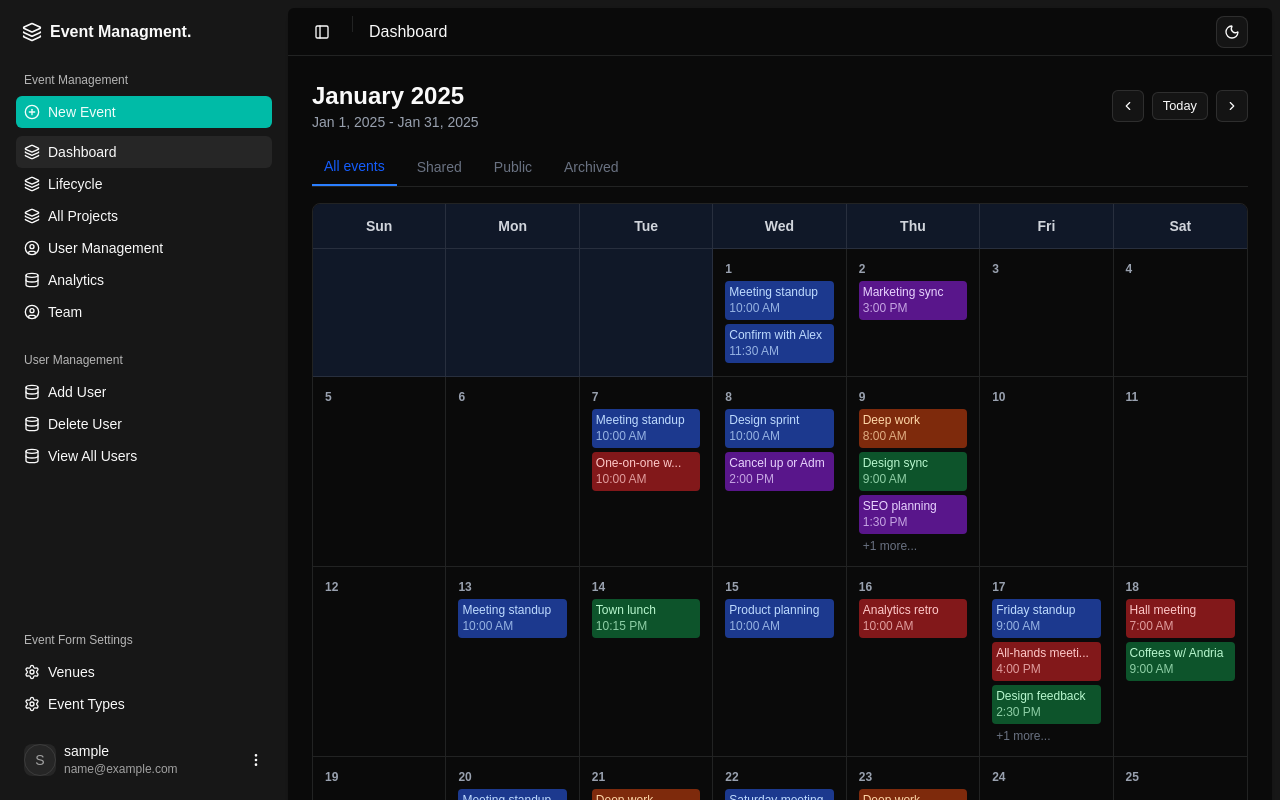
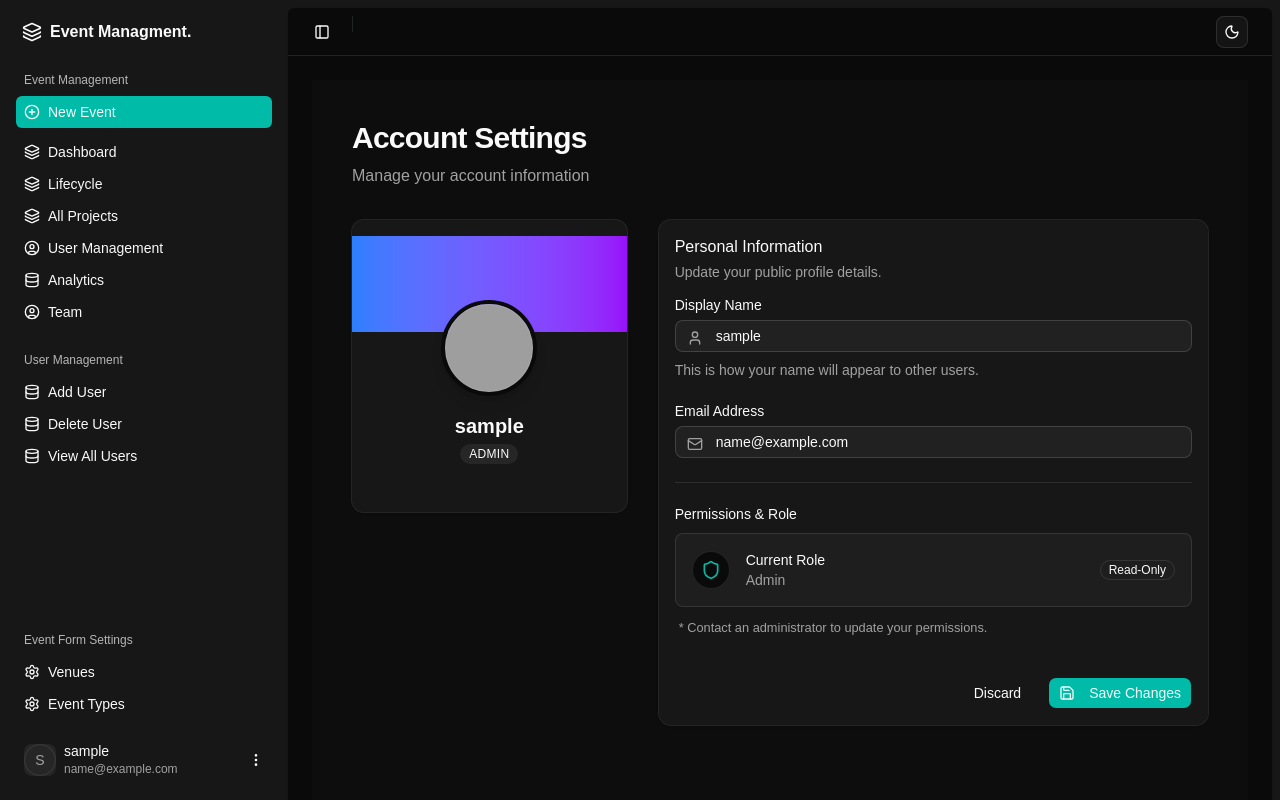
Before and after one commit to sudheera2003/fd-group-project, a React (Vite) app in the folder client/: page /profile in a window 1280 px wide. Before the commit this address led to /dashboard. Shown: the top 800 px of the page. Built offline with nearby package versions, Linux system fonts and the light colour scheme; no server answers; sample sign-in values are in the browser's storage; grey boxes are pictures that could not be loaded.

Commit message:
profile edit

```diff
--- a/client/src/App.tsx
+++ b/client/src/App.tsx
@@ -23,6 +23,7 @@ import ProtectedRoute from "./components/protected-route";
 import ApprovalsPage from "./components/content/organizer/approvals-page";
 import VenuesPage from "./components/content/admin/venues-page";
 import EventTypesPage from "./components/content/admin/event-types-page";
+import ProfilePage from "./components/content/profile-page";
 
 function App() {
   const { user, isLoading } = useAuth();
@@ -301,6 +302,7 @@ function App() {
           <Route element={<DashboardLayout />}>
             <Route element={<ProtectedRoute allowedRoles={['admin', 'organizer', 'member']} />}>
               <Route path="/dashboard" element={<DashboardContent events={events} />} />
+              <Route path="/profile" element={<ProfilePage />} />
             </Route>
             {/* A. ADMIN ROUTES */}
             <Route element={<ProtectedRoute allowedRoles={['admin']} />}>
--- a/client/src/components/app-sidebar.tsx
+++ b/client/src/components/app-sidebar.tsx
@@ -308,6 +308,10 @@ function NavUser({
     logout();
     navigate("/login");
   };
+
+  const editProfile = () => {
+    navigate("/profile");
+  };
   return (
     <SidebarMenu>
       <SidebarMenuItem>
@@ -356,17 +360,9 @@ function NavUser({
             </DropdownMenuLabel>
             <DropdownMenuSeparator />
             <DropdownMenuGroup>
-              <DropdownMenuItem>
+              <DropdownMenuItem onClick={editProfile} className="cursor-pointer">
                 <UserCircleIcon />
                 Account
-              </DropdownMenuItem>
-              <DropdownMenuItem>
-                <CreditCardIcon />
-                Billing
-              </DropdownMenuItem>
-              <DropdownMenuItem>
-                <BellIcon />
-                Notifications
               </DropdownMenuItem>
             </DropdownMenuGroup>
             <DropdownMenuSeparator />
--- /dev/null
+++ b/client/src/components/content/profile-page.tsx
@@ -0,0 +1,252 @@
+"use client";
+
+import { useState, useEffect } from "react";
+import { useForm } from "react-hook-form";
+import { zodResolver } from "@hookform/resolvers/zod";
+import { z } from "zod";
+import { useAuth } from "@/hooks/use-auth";
+import { Loader2, User as UserIcon, Mail, Shield, Save, Camera } from "lucide-react";
+import { toast } from "sonner";
+
+import { Button } from "@/components/ui/button";
+import { Input } from "@/components/ui/input";
+import { Separator } from "@/components/ui/separator";
+import { Avatar, AvatarFallback, AvatarImage } from "@/components/ui/avatar";
+import { Badge } from "@/components/ui/badge";
+import {
+  Card,
+  CardContent,
+  CardDescription,
+  CardHeader,
+  CardTitle,
+} from "@/components/ui/card";
+import {
+  Form,
+  FormControl,
+  FormDescription,
+  FormField,
+  FormItem,
+  FormLabel,
+  FormMessage,
+} from "@/components/ui/form";
+
+// Define User Type
+type UserType = {
+  id: string;
+  username: string;
+  email: string;
+  role: string | { _id: string; name: string };
+};
+
+// Validation Schema
+const profileSchema = z.object({
+  username: z.string().min(3, "Username must be at least 3 characters"),
+  email: z.string().email("Please enter a valid email address"),
+});
+
+export default function ProfilePage() {
+  const { user } = useAuth();
+  const [isLoading, setIsLoading] = useState(false);
+
+  // Cast user
+  const currentUser = user as unknown as UserType;
+
+  const form = useForm<z.infer<typeof profileSchema>>({
+    resolver: zodResolver(profileSchema),
+    defaultValues: { username: "", email: "" },
+  });
+
+  useEffect(() => {
+    if (currentUser) {
+      form.reset({
+        username: currentUser.username,
+        email: currentUser.email,
+      });
+    }
+  }, [currentUser, form]);
+
+  async function onSubmit(values: z.infer<typeof profileSchema>) {
+    if (!currentUser) return;
+    setIsLoading(true);
+    try {
+      const res = await fetch(`http://localhost:5000/users/${currentUser.id}`, {
+        method: "PUT",
+        headers: { "Content-Type": "application/json" },
+        body: JSON.stringify(values),
+      });
+
+      const data = await res.json();
+      if (res.ok) {
+        toast.success("Profile updated successfully");
+      } else {
+        toast.error(data.message || "Failed to update profile");
+      }
+    } catch (error) {
+      toast.error("Server error. Please try again later.");
+    } finally {
+      setIsLoading(false);
+    }
+  }
+
+  if (!currentUser) {
+    return (
+      <div className="flex h-[50vh] w-full items-center justify-center">
+        <Loader2 className="h-8 w-8 animate-spin text-muted-foreground" />
+      </div>
+    );
+  }
+
+  const getRoleName = () => {
+    if (!currentUser.role) return "Member";
+    if (typeof currentUser.role === 'string') return currentUser.role;
+    return currentUser.role.name || "Member";
+  };
+
+  return (
+    <div className="flex flex-col items-center w-full min-h-screen bg-muted/10 p-4 md:p-10">
+      {/* Centered Container */}
+      <div className="w-full max-w-4xl mx-auto space-y-8">
+
+        {/* Header */}
+        <div className="flex flex-col gap-2">
+          <h1 className="text-3xl font-bold tracking-tight">Account Settings</h1>
+          <p className="text-muted-foreground">
+            Manage your account information
+          </p>
+        </div>
+
+
+        <div className="grid gap-8 md:grid-cols-[1fr_2fr] items-start">
+
+          {/* --- LEFT COLUMN: AVATAR CARD --- */}
+          <div className="md:sticky md:top-6">
+            <Card className="overflow-hidden border-muted shadow-sm">
+              {/* Decorative Gradient Banner */}
+              <div className="h-24 bg-gradient-to-r from-blue-500 to-purple-600" />
+
+              <CardContent className="flex flex-col items-center -mt-12 pb-8">
+                <div className="relative group cursor-pointer">
+                  <Avatar className="h-24 w-24 border-4 border-background shadow-lg">
+                    <AvatarImage src={`https://api.dicebear.com/7.x/initials/svg?seed=${form.watch("username")}`} />
+                    <AvatarFallback className="text-2xl font-bold">
+                      {currentUser.username.charAt(0).toUpperCase()}
+                    </AvatarFallback>
+                  </Avatar>
+                </div>
+
+                <div className="mt-4 text-center space-y-1">
+                  <h3 className="text-xl font-semibold">{currentUser.username}</h3>
+                  <div className="flex items-center justify-center gap-2 text-sm text-muted-foreground">
+                    <Badge variant="secondary" className="px-2 py-0.5 text-xs font-medium uppercase tracking-wide">
+                      {getRoleName()}
+                    </Badge>
+                  </div>
+                </div>
+              </CardContent>
+            </Card>
+          </div>
+
+          {/* --- RIGHT COLUMN: FORM --- */}
+          <Card className="border-muted shadow-sm">
+            <CardHeader>
+              <CardTitle>Personal Information</CardTitle>
+              <CardDescription>
+                Update your public profile details.
+              </CardDescription>
+            </CardHeader>
+            <CardContent>
+              <Form {...form}>
+                <form onSubmit={form.handleSubmit(onSubmit)} className="space-y-6">
+
+                  {/* Username */}
+                  <FormField
+                    control={form.control}
+                    name="username"
+                    render={({ field }) => (
+                      <FormItem>
+                        <FormLabel>Display Name</FormLabel>
+                        <FormControl>
+                          <div className="relative">
+                            <UserIcon className="absolute left-3 top-2.5 h-4 w-4 text-muted-foreground" />
+                            <Input className="pl-10" placeholder="Your username" {...field} />
+                          </div>
+                        </FormControl>
+                        <FormDescription>
+                          This is how your name will appear to other users.
+                        </FormDescription>
+                        <FormMessage />
+                      </FormItem>
+                    )}
+                  />
+
+                  {/* Email */}
+                  <FormField
+                    control={form.control}
+                    name="email"
+                    render={({ field }) => (
+                      <FormItem>
+                        <FormLabel>Email Address</FormLabel>
+                        <FormControl>
+                          <div className="relative">
+                            <Mail className="absolute left-3 top-2.5 h-4 w-4 text-muted-foreground" />
+                            <Input className="pl-10" placeholder="m@example.com" {...field} />
+                          </div>
+                        </FormControl>
+                        <FormMessage />
+                      </FormItem>
+                    )}
+                  />
+
+                  <Separator />
+
+                  {/* Read-Only Role */}
+                  <div className="space-y-3">
+                    <FormLabel>Permissions & Role</FormLabel>
+                    <div className="flex items-center justify-between rounded-lg border p-4 bg-muted/50">
+                      <div className="flex items-center gap-4">
+                        <div className="p-2 bg-background rounded-full border">
+                          <Shield className="h-5 w-5 text-primary" />
+                        </div>
+                        <div>
+                          <p className="text-sm font-medium">Current Role</p>
+                          <p className="text-sm text-muted-foreground capitalize">
+                            {getRoleName()}
+                          </p>
+                        </div>
+                      </div>
+                      <Badge variant="outline">Read-Only</Badge>
+                    </div>
+                    <p className="text-[0.8rem] text-muted-foreground ml-1">
+                      * Contact an administrator to update your permissions.
+                    </p>
+                  </div>
+
+                  {/* Actions */}
+                  <div className="flex justify-end gap-4 pt-4">
+                    <Button
+                      type="button"
+                      variant="ghost"
+                      onClick={() => form.reset()}
+                      disabled={isLoading}
+                    >
+                      Discard
+                    </Button>
+                    <Button type="submit" disabled={isLoading}>
+                      {isLoading ? (
+                        <Loader2 className="mr-2 h-4 w-4 animate-spin" />
+                      ) : (
+                        <Save className="mr-2 h-4 w-4" />
+                      )}
+                      Save Changes
+                    </Button>
+                  </div>
+
+                </form>
+              </Form>
+            </CardContent>
+          </Card>
+        </div>
+      </div>
+    </div>
+  );
+}
```
Also changed, not shown: 2 other files (tests, documents, lock files or other folders).
